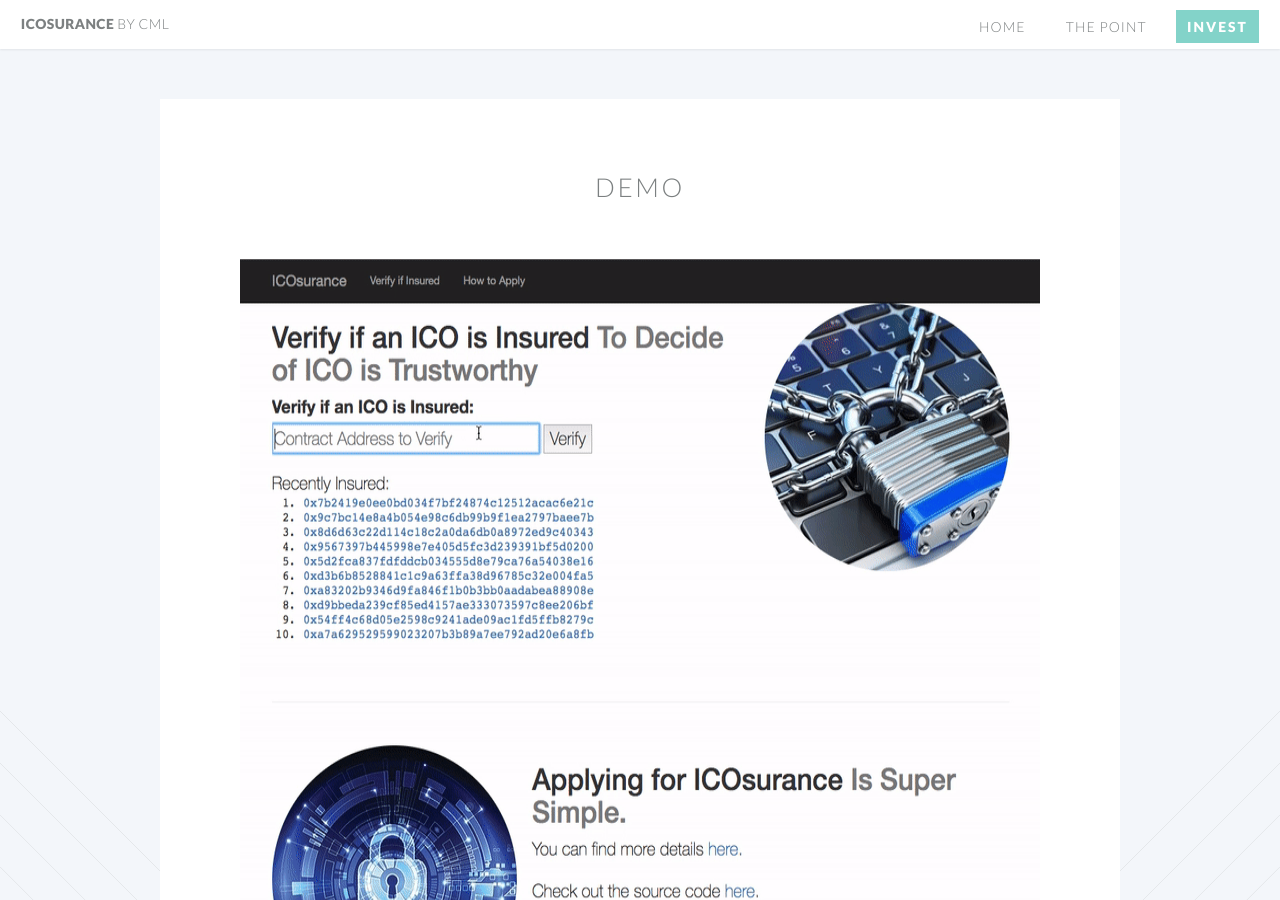
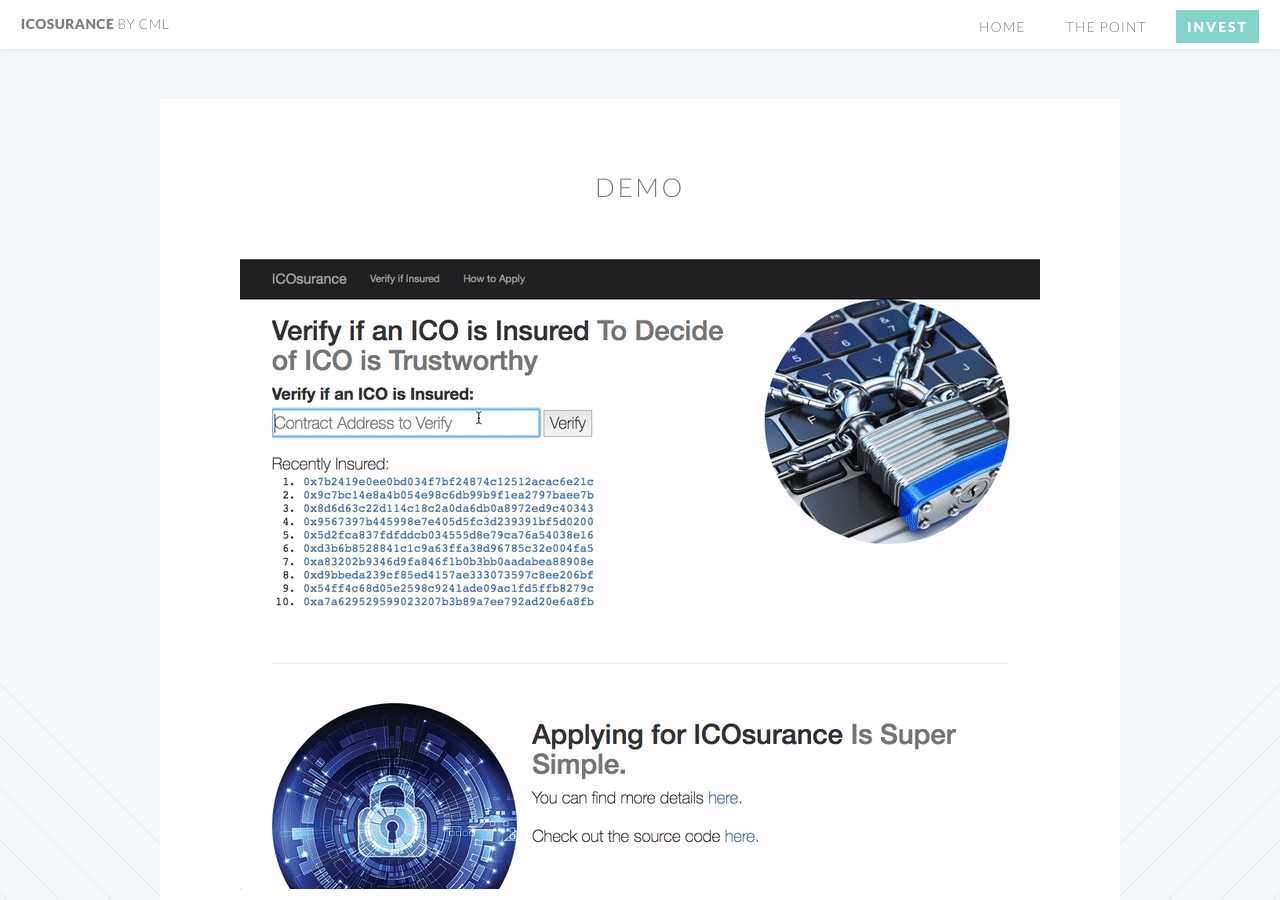
Before and after one commit to ICOsurance/www, a Jekyll site: the page built from index.html, in a window 1280 px wide and 900 px high, scrolled down 1810 px. Built offline with Jekyll 4.4.1, drawn with Linux system fonts in a browser that asks for light colours.

Commit message:
fix GIF dimensions

```diff
--- a/index.html
+++ b/index.html
@@ -86,7 +86,7 @@
 							<h2>Demo</h2>
 						</header>
 						<figure>
-							<img src="ezgif-1-92b3a67848.gif" width="800" height="657" align="animated GIF video">
+							<img src="ezgif-1-11e6aef4c6.gif" width="800" height="630" align="animated GIF video">
 							<figcaption>A short demo showing how an investor can check if the ICO is insured.</figcaption>
 						</figure>
 
```
Also changed, not shown: ezgif-1-11e6aef4c6.gif (added), ezgif-1-92b3a67848.gif (deleted).
